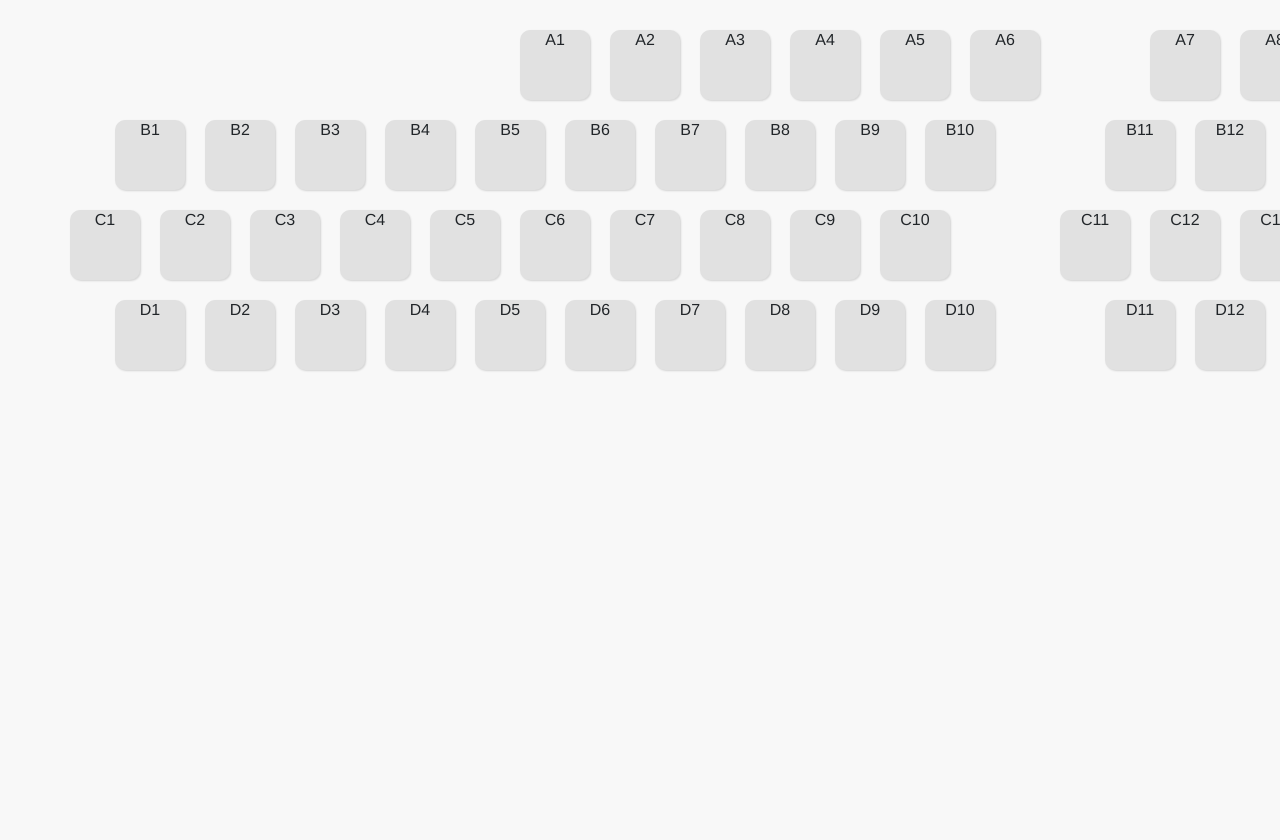
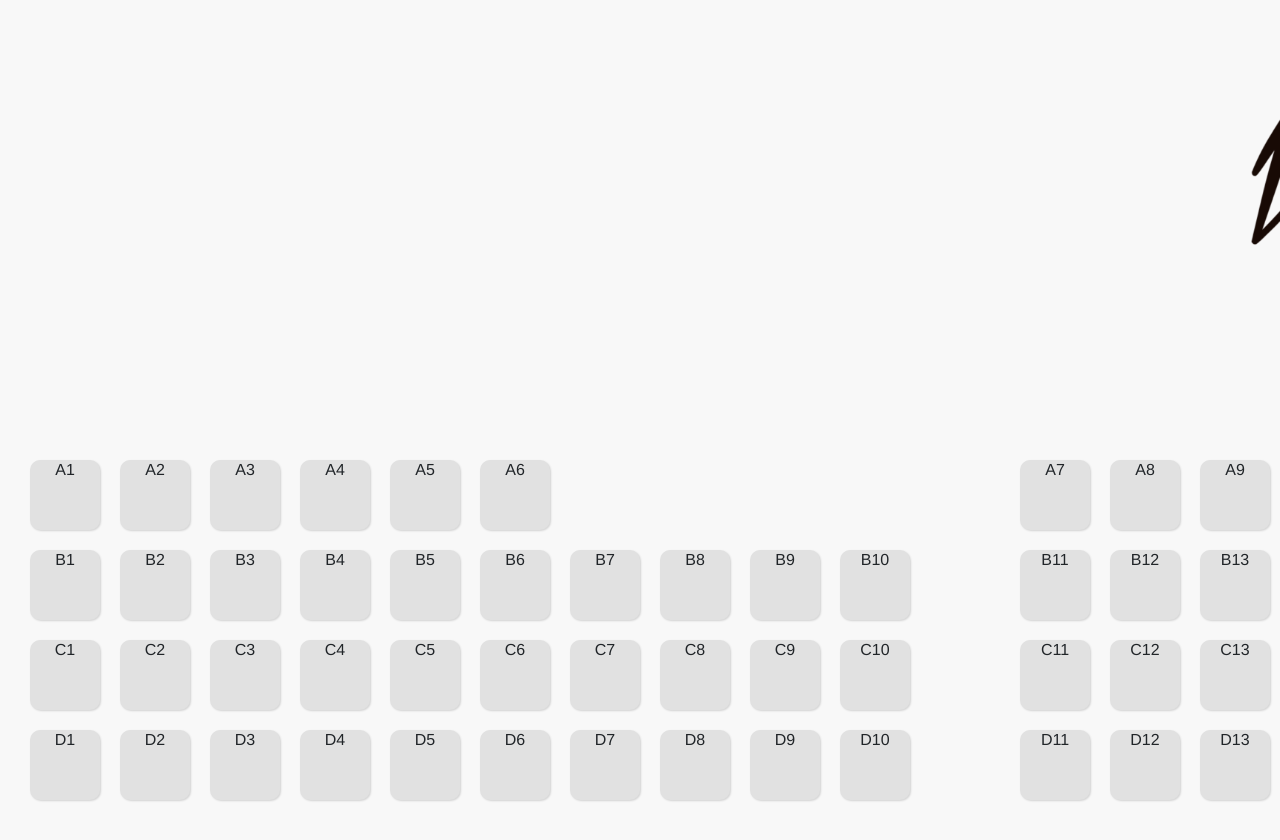
Before and after one commit to brunosobsil/diaconia-lagoinha, a plain HTML site: page index.html in a window 1280 px wide. Shown: the top 840 px of the page. Before the commit the page ends 800 px from the top, so only its background shows below. Drawn offline with nearby package versions, Linux system fonts and the light colour scheme.

Commit message:
Ajustes montagem dos assentos

```diff
--- a/index.html
+++ b/index.html
@@ -2,17 +2,19 @@
     <head>
         <link rel="stylesheet" href="https://cdn.jsdelivr.net/npm/bootstrap@5.2.3/dist/css/bootstrap.min.css" integrity="sha384-rbsA2VBKQhggwzxH7pPCaAqO46MgnOM80zW1RWuH61DGLwZJEdK2Kadq2F9CUG65" crossorigin="anonymous">
         <link rel="stylesheet" href="style.css">
+        <script src="tap.min.js"></script>
         <script scr="layout_cadeiras.js"></script>
         <script type="module" src="script.js"></script>
+        <meta name="viewport" content="width=device-width">
     </head>
     <body>
-        <!--<div id="logo" class="centro">
+        <div id="logo" class="centro">
             <img src="logo.png" width="30%">
         </div>
 
-          <h1 class="centro">Assentos Disponíveis</h1>
-        -->
-        <table class="table centro" id="table_assentos">
+        <h1 class="centro">Assentos Disponíveis</h1>
+
+        <table class="table" id="table_assentos">
         </table>
     </body>
 </html>
--- a/layout_cadeiras.js
+++ b/layout_cadeiras.js
@@ -4,6 +4,7 @@ var layout_cadeiras = {
         [10, 14, 10],
         [10, 14, 11],
         [10, 14, 11]
-    ]
+    ],
+    alinhamentoSetores: ['right', 'center', 'left']
 };
 export { layout_cadeiras };
--- a/script.js
+++ b/script.js
@@ -52,6 +52,7 @@ function exibirAssentos(assentosDisponiveis) {
     let tr, td;
     let fileiraAtual = -1;
     let setorAtual = 0;
+    let cadeirasDistribuidasSetor = 0;
     let maxColunas = getMaxColunas(layout_cadeiras.fileiras);
     tr = document.createElement('tr');
 
@@ -62,7 +63,14 @@ function exibirAssentos(assentosDisponiveis) {
 
         if(setorAtual !== assento.setor){
 
-            // To do: criar tratamento para preencher as fileiras com o total
+            if(cadeirasDistribuidasSetor < maxColunas[setorAtual]){
+                let diferenca = maxColunas[setorAtual] - cadeirasDistribuidasSetor;
+                for(let c = 0; c < diferenca; c++){
+                    td = document.createElement('td');
+                    td.className = 'assento corredor';
+                    tr.appendChild(td);
+                }
+            }
 
             td = document.createElement('td');
             td.className = 'assento corredor';
@@ -80,10 +88,12 @@ function exibirAssentos(assentosDisponiveis) {
         td.id = 'assento-' + assento.id;
         td.className = 'assento ' + assento.status;
         td.innerText = assento.id;
-        td.addEventListener('click', function() {
+        td.addEventListener('tap', function() {
           selecionarAssento(assento);
         });
+
         tr.appendChild(td);
+        cadeirasDistribuidasSetor++;
 
     }
 }
--- a/style.css
+++ b/style.css
@@ -1,5 +1,6 @@
 #table_assentos{
     min-width: 3500px;
+
 }
 
 .centro{
@@ -12,7 +13,8 @@
     font-size: 16px;
     background-color: #f8f8f8;
     padding: 20px;
-    width: 1520px;
+    min-width: 3500px;
+    text-align: left;
   }
 
   /* Estiliza o cabeçalho */
```
Also changed, not shown: tap.min.js (added, +1 -0 lines).
